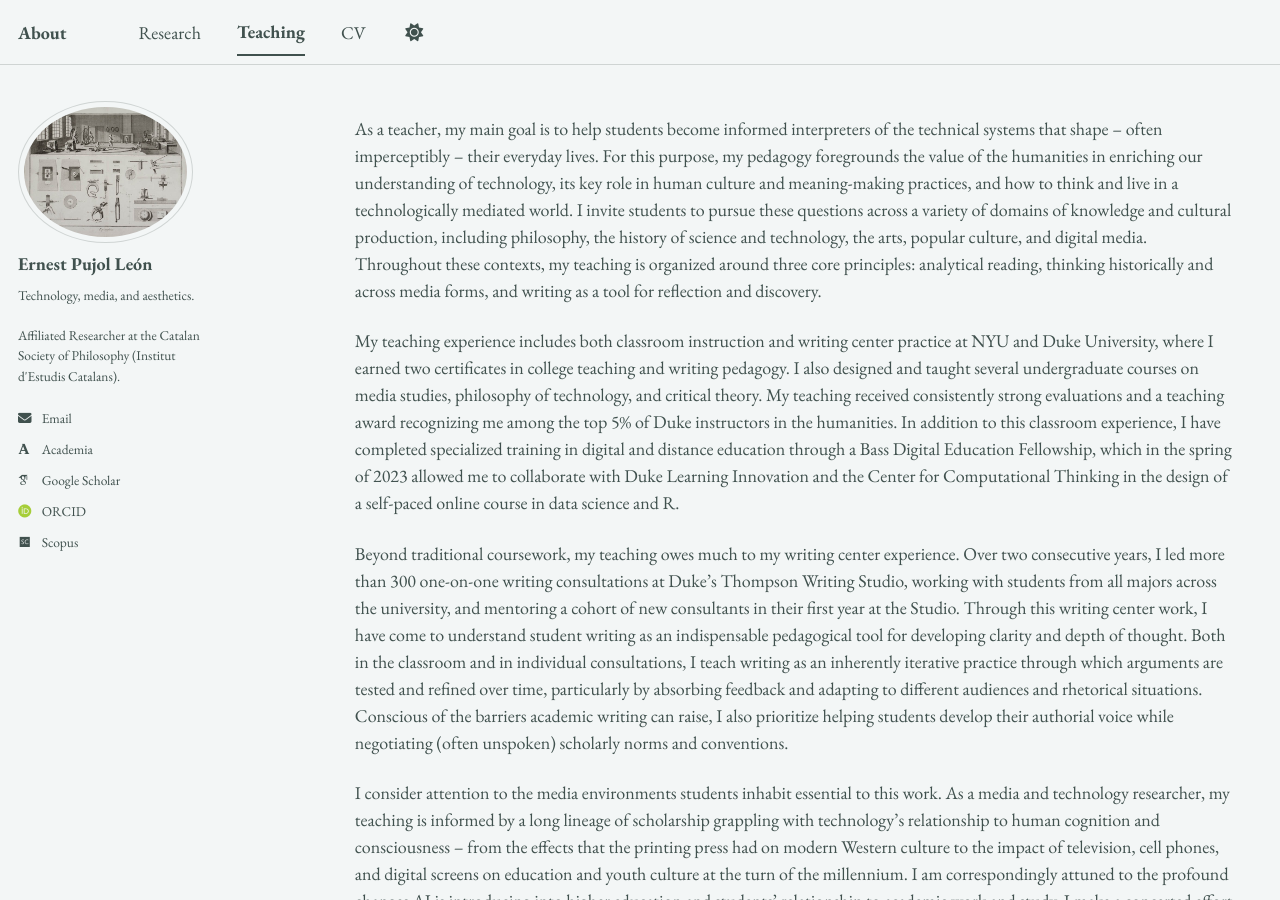
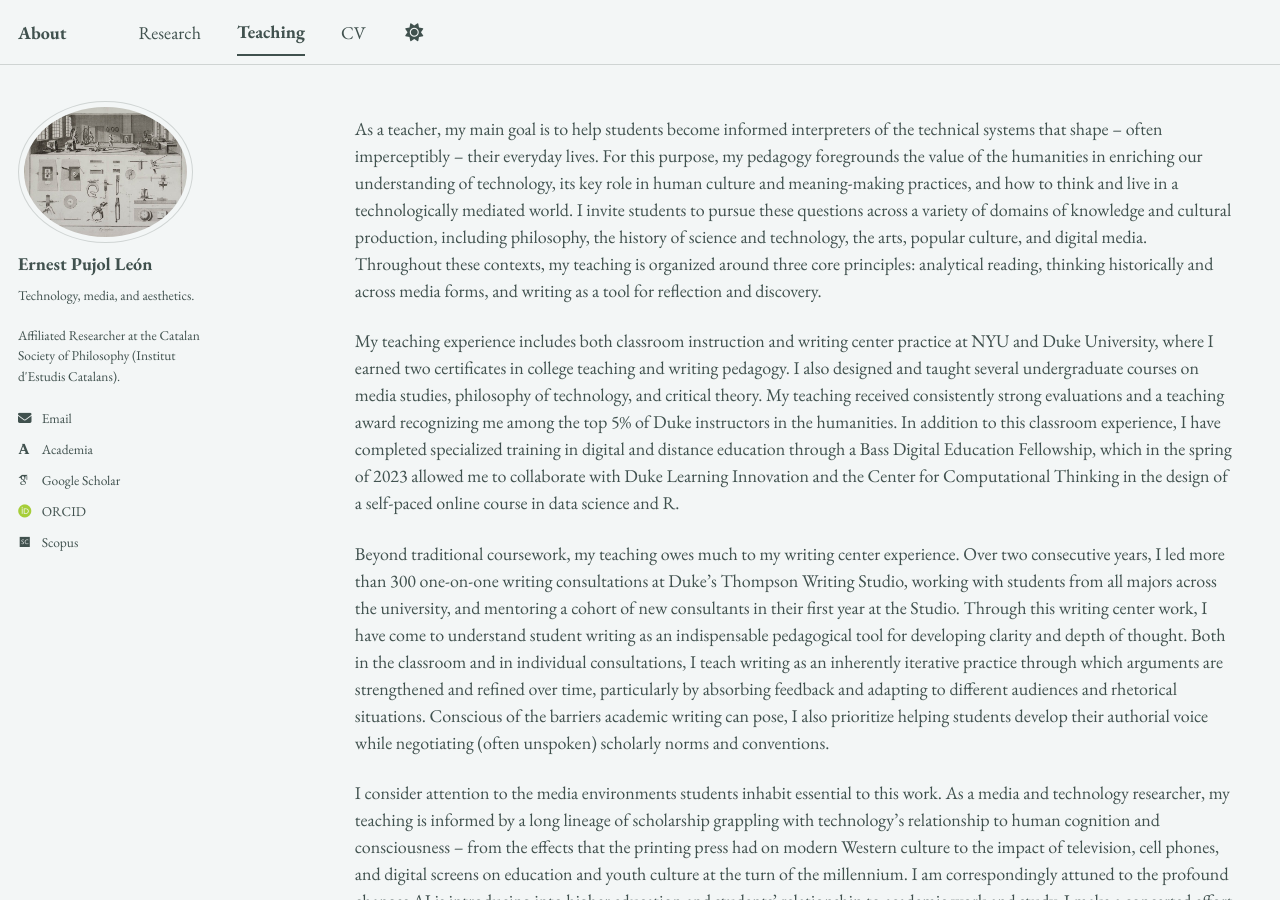
Before and after one commit to epujol90/epujol90.github.io, a Jekyll site: the page built from _pages/teaching.md, in a window 1280 px wide and 900 px high. Built offline with Jekyll 4.4.1, drawn with Linux system fonts in a browser that asks for light colours; some web fonts are replaced; a script bundle is joined from its source files by our own code; library files that are not in the unit come from our copies.

Commit message:
Update teaching.md

```diff
--- a/_pages/teaching.md
+++ b/_pages/teaching.md
@@ -9,7 +9,7 @@ As a teacher, my main goal is to help students become informed interpreters of t
 
 My teaching experience includes both classroom instruction and writing center practice at NYU and Duke University, where I earned two certificates in college teaching and writing pedagogy. I also designed and taught several undergraduate courses on media studies, philosophy of technology, and critical theory. My teaching received consistently strong evaluations and a teaching award recognizing me among the top 5% of Duke instructors in the humanities. In addition to this classroom experience, I have completed specialized training in digital and distance education through a Bass Digital Education Fellowship, which in the spring of 2023 allowed me to collaborate with Duke Learning Innovation and the Center for Computational Thinking in the design of a self-paced online course in data science and R.
 
-Beyond traditional coursework, my teaching owes much to my writing center experience. Over two consecutive years, I led more than 300 one-on-one writing consultations at Duke's Thompson Writing Studio, working with students from all majors across the university, and mentoring a cohort of new consultants in their first year at the Studio. Through this writing center work, I have come to understand student writing as an indispensable pedagogical tool for developing clarity and depth of thought. Both in the classroom and in individual consultations, I teach writing as an inherently iterative practice through which arguments are tested and refined over time, particularly by absorbing feedback and adapting to different audiences and rhetorical situations. Conscious of the barriers academic writing can raise, I also prioritize helping students develop their authorial voice while negotiating (often unspoken) scholarly norms and conventions.
+Beyond traditional coursework, my teaching owes much to my writing center experience. Over two consecutive years, I led more than 300 one-on-one writing consultations at Duke's Thompson Writing Studio, working with students from all majors across the university, and mentoring a cohort of new consultants in their first year at the Studio. Through this writing center work, I have come to understand student writing as an indispensable pedagogical tool for developing clarity and depth of thought. Both in the classroom and in individual consultations, I teach writing as an inherently iterative practice through which arguments are strengthened and refined over time, particularly by absorbing feedback and adapting to different audiences and rhetorical situations. Conscious of the barriers academic writing can pose, I also prioritize helping students develop their authorial voice while negotiating (often unspoken) scholarly norms and conventions.
 
 I consider attention to the media environments students inhabit essential to this work. As a media and technology researcher, my teaching is informed by a long lineage of scholarship grappling with technology’s relationship to human cognition and consciousness -- from the effects that the printing press had on modern Western culture to the impact of television, cell phones, and digital screens on education and youth culture at the turn of the millennium. I am correspondingly attuned to the profound changes AI is introducing into higher education and students’ relationship to academic work and study. I make a concerted effort to curate how AI interacts with my students’ learning experience through clear technology use policies, intentional assignment design, and regular discussions with students on the value of taking ownership over one’s intellectual growth (and the ways technology may or may not serve it).
 <br>
```
